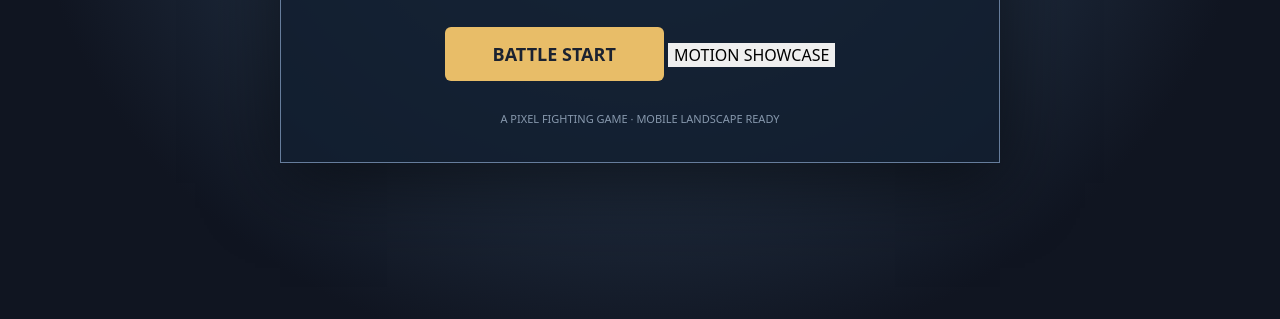
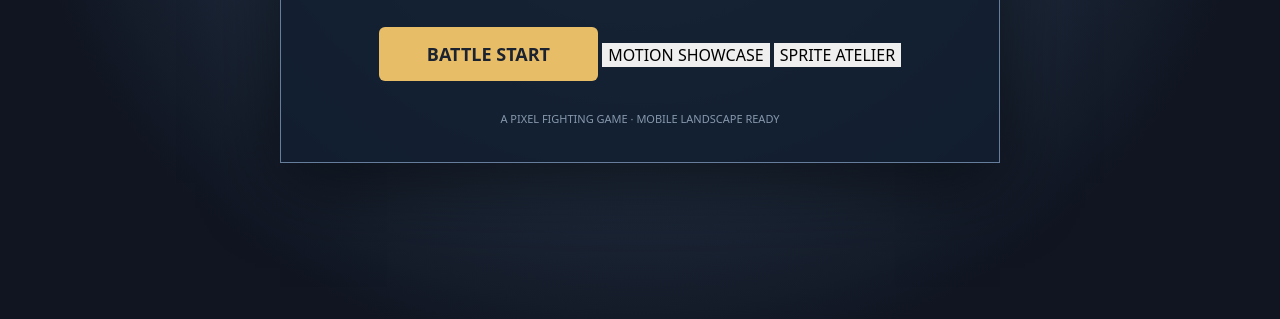
Before and after one commit to takaritu2011212-lang/Battle, a plain HTML site: page index.html in a window 1280 px wide. Shown: the part 409-728 px from the top of the page. Drawn offline with Linux system fonts and the light colour scheme.

Commit message:
Add Sprite Atelier to title menu

```diff
--- a/index.html
+++ b/index.html
@@ -15,6 +15,7 @@
     <nav class="titleMenu">
       <button id="titleStart" class="titleMenuButton primary" onclick="location.href='select.html'">BATTLE START</button>
       <button id="titleMotion" class="titleMenuButton secondary" onclick="location.href='motion.html'">MOTION SHOWCASE</button>
+      <button class="titleMenuButton secondary" onclick="location.href='sprite.html'">SPRITE ATELIER</button>
     </nav>
     <div class="titleFoot">A PIXEL FIGHTING GAME · MOBILE LANDSCAPE READY</div>
   </div>
```
